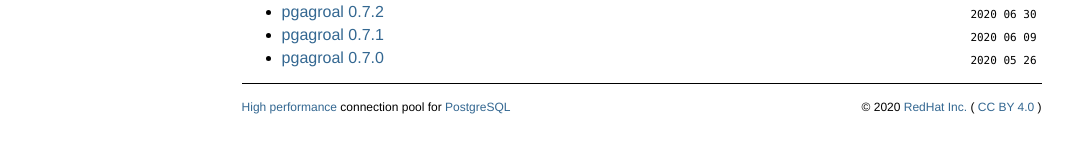
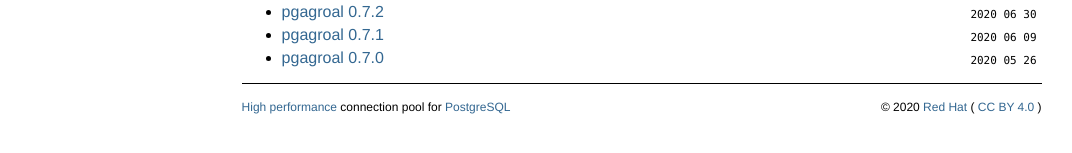
Before and after one commit to agroal/pgagroal, a Jekyll site: the page built from index.html, in a window 1280 px wide. Shown: the part 581-734 px from the top of the page, without its empty margins (10-1082 px from the left). Built offline with Jekyll 4.4.1, drawn with Linux system fonts in a browser that asks for light colours; some web fonts are replaced.

Commit message:
Update company name

```diff
--- a/_config.yml
+++ b/_config.yml
@@ -7,7 +7,7 @@
   hard_wrap: false
   highlighter: rouge
 ###
-copyright: © 2020 <a href="https://www.redhat.com">RedHat Inc.</a>
+copyright: © 2020 <a href="https://www.redhat.com">Red Hat</a>
 about: <a href="https://agroal.github.io/pgagroal/performance.html">High performance</a> connection pool for <a href="https://www.postgresql.org">PostgreSQL</a>
 root: https://agroal.github.io/pgagroal
 headers:
```
